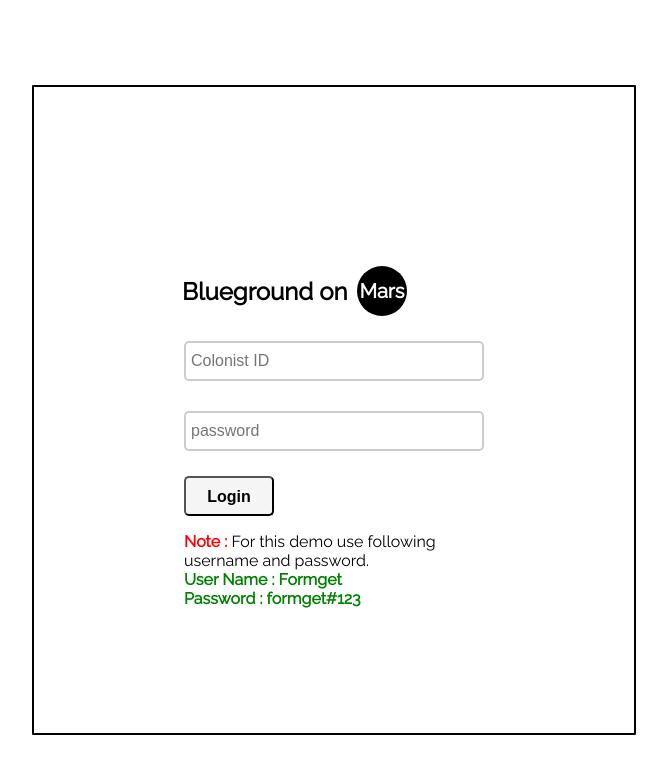
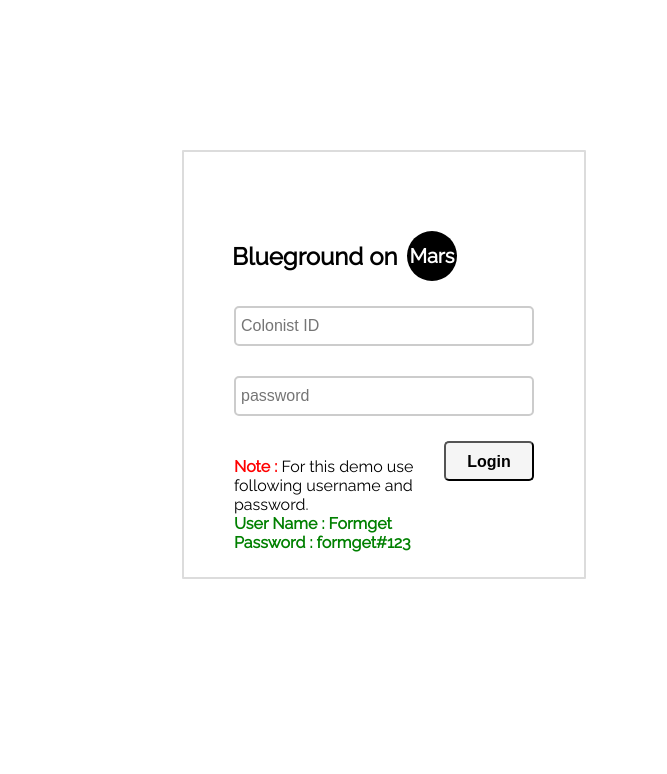
Before and after one commit to GeorgeTsiros/bg-frontend-assignment, a plain HTML site: page src/index.html in a window 1280 px wide. Shown: the whole page, without its empty margins (158-825 px from the left). Drawn offline with Linux system fonts and the light colour scheme.

Commit message:
reposition login

```diff
--- a/src/style.css
+++ b/src/style.css
@@ -34,12 +34,13 @@ font-family: 'Raleway', sans-serif;
 }
 div.main{
 width: 300px;
-padding: 170px 150px 125px;
+padding: 70px 50px 25px;
 border: 2px solid black;
 border-radius: 1px;
+border-color: Gainsboro;
 font-family: raleway;
-float:left;
-margin-top:50px;
+margin-top:150px;
+margin-left: 150px;
 }
 input[type=text],input[type=password]{
 width: 100%;
@@ -87,7 +88,7 @@ height: 40px;
 border-radius: 5px;
 padding: 10px 0;
 outline:none;
-align-self: right;
+float: right;
 }
 input[type=button]:hover{
 background-color: Gainsboro;
```
